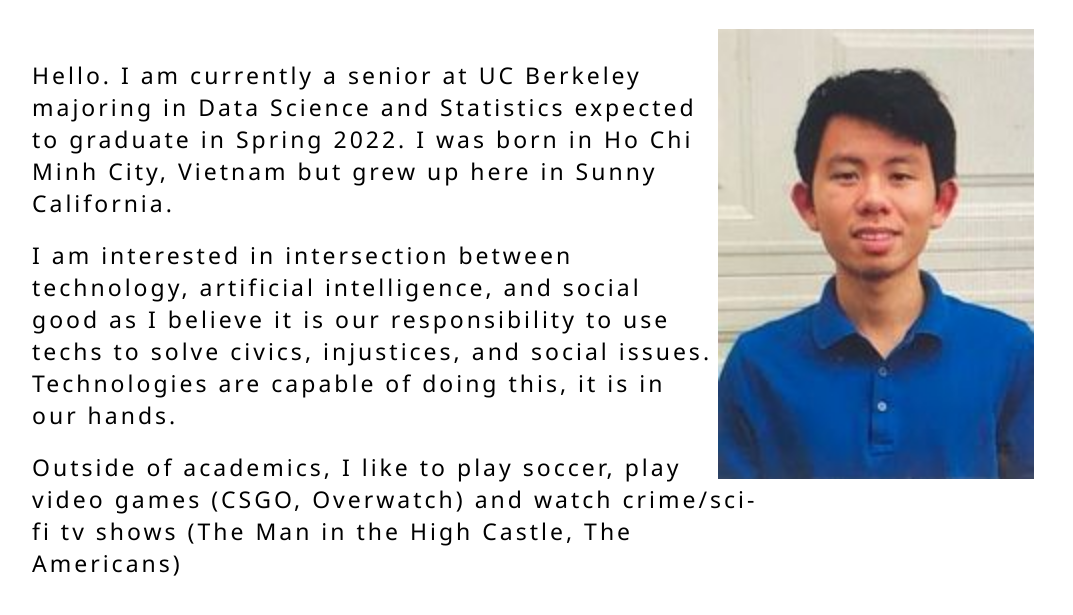
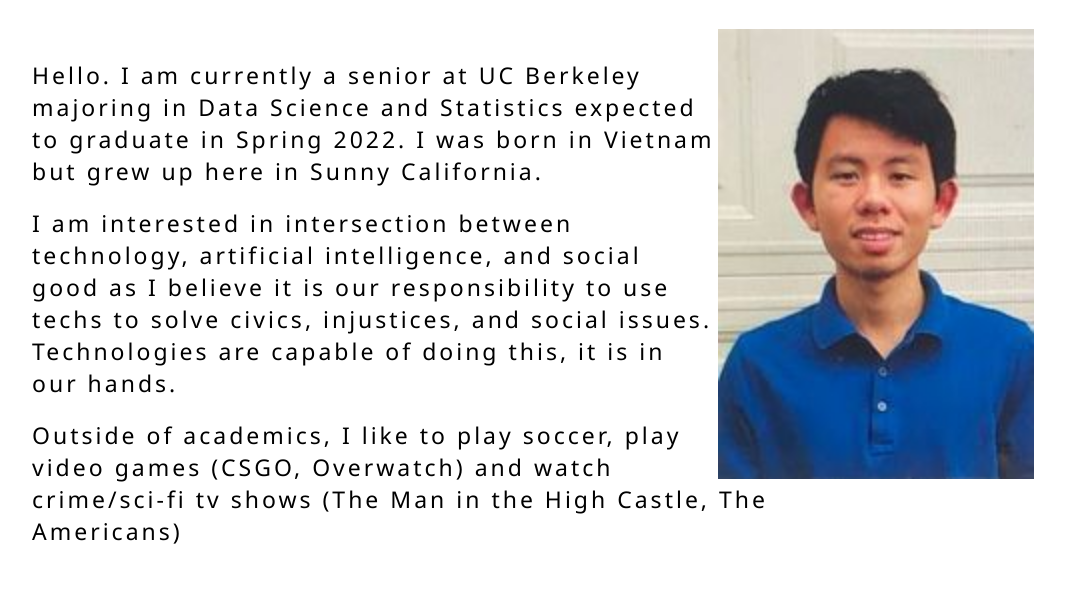
Before and after one commit to huy-ho/huy-ho.github.io, a plain HTML site: page about.html in a window 1280 px wide. Shown: the part 169-784 px from the top of the page, without its empty margins (96-1169 px from the left). Drawn offline with Linux system fonts and the light colour scheme.

Commit message:
Update about.html

```diff
--- a/about.html
+++ b/about.html
@@ -40,7 +40,7 @@
             <div class="about-text">
                 <p> Hello. I am currently a senior at UC Berkeley majoring
                     in Data Science and Statistics expected to graduate in Spring 2022.
-                    I was born in Ho Chi Minh City, Vietnam but grew up
+                    I was born in Vietnam but grew up
                     here in Sunny California.
                 </p>
                 <p>
```
